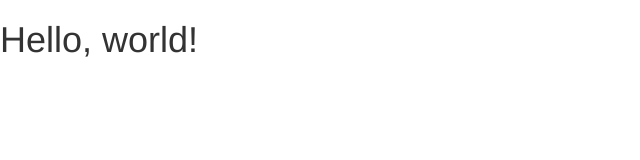
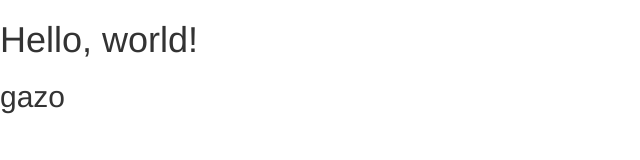
Before and after one commit to kazuhayashi/kazuhayashi.github.io, a plain HTML site: page index.html in a window 1280 px wide. Shown: the whole page, without its empty margins (0-640 px from the left). Drawn offline with nearby package versions, Linux system fonts and the light colour scheme.

Commit message:
first commit

```diff
--- a/index.html
+++ b/index.html
@@ -14,5 +14,6 @@
   </head>
   <body>
     <h1>Hello, world!</h1>
+    <h2>gazo</h2>
   </body>
 </html>
```
